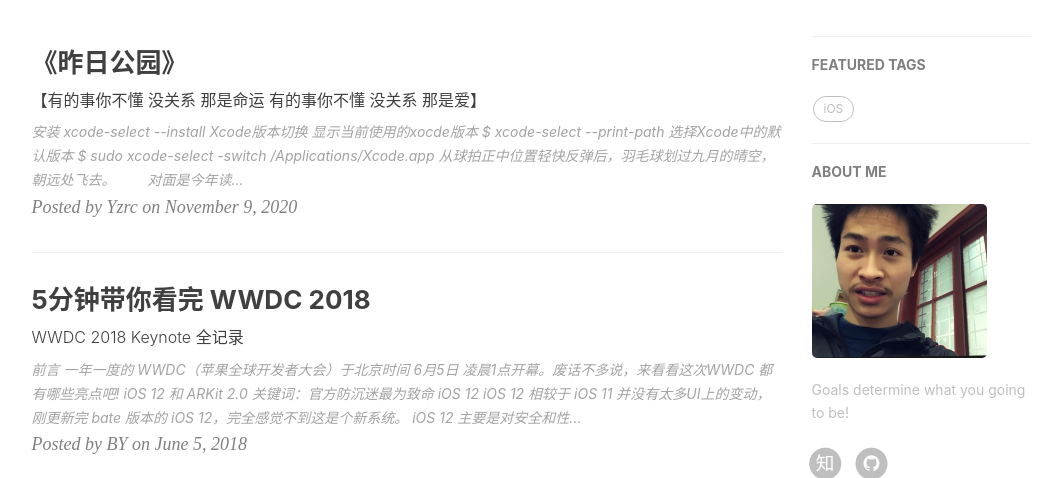
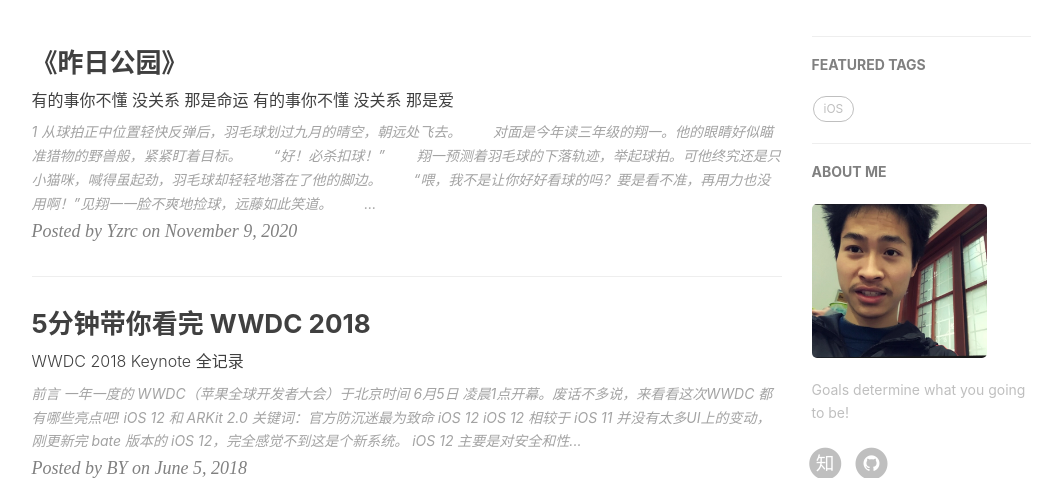
Before and after one commit to Yzrc/yzrc.github.io, a Jekyll site: the page built from index.html, in a window 1280 px wide and 900 px high, cut to the strip 422-900 px from the top of the window. Shown: the whole strip, without its empty margins (136-1198 px from the left). Built offline with Jekyll 4.4.1, drawn with Linux system fonts in a browser that asks for light colours; nearby versions of some CDN libraries; the list of posts is cut into pages by our own code; comment, search, counter and statistics services are not loaded.

Commit message:
Update 2018-12-12-thisisatest.md

```diff
--- a/_posts/2018-12-12-thisisatest.md
+++ b/_posts/2018-12-12-thisisatest.md
@@ -1,32 +1,19 @@
 ---
 layout:     post
 title:      《昨日公园》
-subtitle:   【有的事你不懂 没关系 那是命运   有的事你不懂  没关系 那是爱】
+subtitle:   有的事你不懂 没关系 那是命运   有的事你不懂  没关系 那是爱
 date:       2020-11-09
 author:     Yzrc
 header-img: img/test.jpg
 catalog: true
 tags:
-    - Test
+    - 故事
 ---
 
-## 安装
 
-	xcode-select --install
+1
 
-![](https://upload-images.jianshu.io/upload_images/545662-f9031dfcce085f8f.png?imageMogr2/auto-orient/strip%7CimageView2/2/w/459)
-
-## Xcode版本切换
-
-### 显示当前使用的xocde版本
-
-	$ xcode-select --print-path
-
-### 选择Xcode中的默认版本
-
-	$ sudo xcode-select -switch /Applications/Xcode.app
-
-从球拍正中位置轻快反弹后，羽毛球划过九月的晴空，朝远处飞去。
+    从球拍正中位置轻快反弹后，羽毛球划过九月的晴空，朝远处飞去。
 
 　　对面是今年读三年级的翔一。他的眼睛好似瞄准猎物的野兽般，紧紧盯着目标。
 
```
